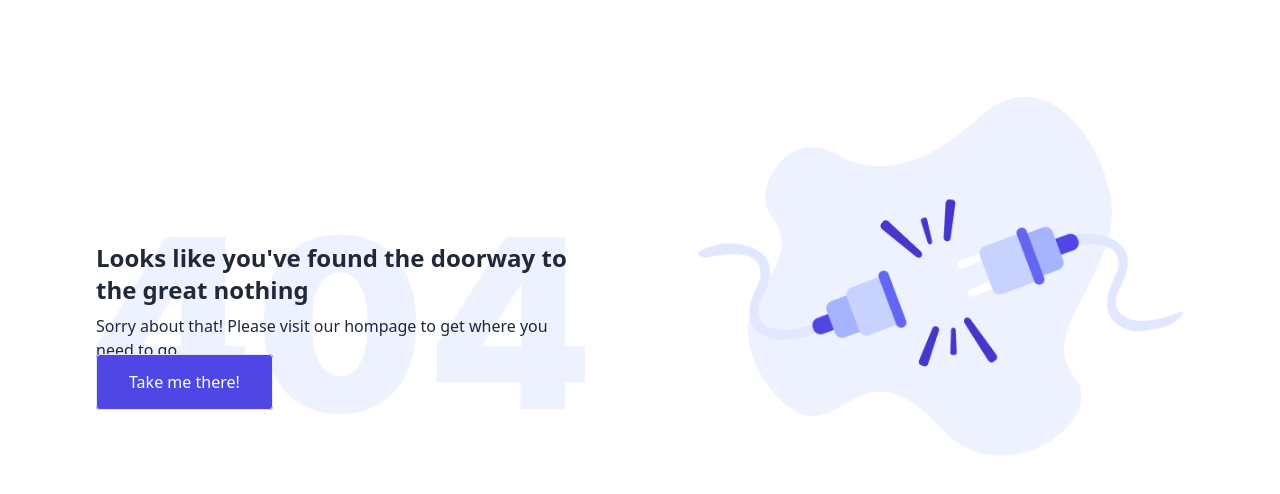
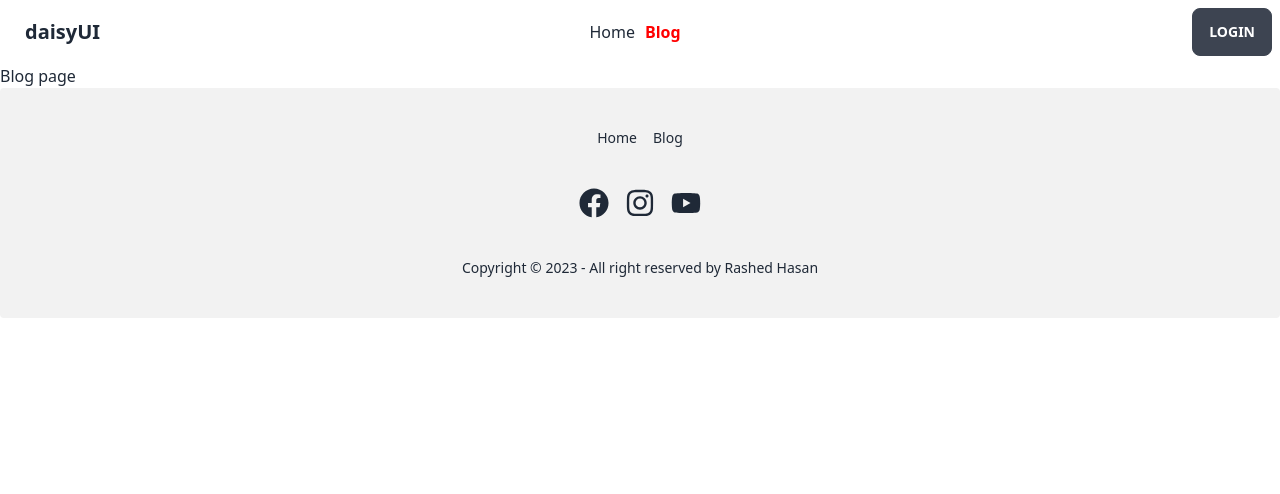
Before and after one commit to Rashed967/chef-recipe-hunter-client-side, a React (Vite) app: page /blog in a window 1280 px wide. Shown: the top 494 px of the page. Built offline with nearby package versions, Linux system fonts and the light colour scheme; no server answers.

Commit message:
privet route added

```diff
--- /dev/null
+++ b/src/pages/Blog/Blog.jsx
@@ -0,0 +1,14 @@
+import React from 'react';
+import NavBar from '../../shared/NavBar/NavBar';
+import Footer from '../../shared/Footer/Footer';
+
+const Blog = () => {
+    return (
+        <div className='container mx-auto'>
+            <h1>Blog page</h1>
+
+        </div>
+    );
+};
+
+export default Blog;
--- a/src/pages/Login/Login.jsx
+++ b/src/pages/Login/Login.jsx
@@ -1,6 +1,6 @@
 import React, { useContext } from 'react';
 import { FaExpeditedssl, FaGithub, FaGoogle } from 'react-icons/fa';
-import { Link } from 'react-router-dom';
+import { Link, useLocation, useNavigate } from 'react-router-dom';
 import { AuthContext } from '../../providers/AuthProvider/AuthProvider';
 import { getAuth, signInWithPopup, GoogleAuthProvider } from "firebase/auth";
 
@@ -9,6 +9,10 @@ const auth = getAuth();
 
 const Login = () => {
   const {signInUser, googelSignIn, gitHubSignIn} = useContext(AuthContext)
+
+  const location = useLocation()
+  const from = location?.state?.from?.pathname || "/";
+
 
   const handleSignIn = (event) => {
     event.preventDefault()
@@ -57,7 +61,7 @@ const Login = () => {
 
 
         <div className="form-control mt-6">
-          <button className="btn btn-primary">Login</button>
+          <Link to={from} className="btn btn-primary">Login</Link>
         </div>
         <p>New to this website? <Link to="/register">Register Now</Link></p>
         <div>
--- /dev/null
+++ b/src/routes/PrivetRoute/PrivetRoute.jsx
@@ -0,0 +1,21 @@
+import React, { useContext } from 'react';
+import { AuthContext } from '../../providers/AuthProvider/AuthProvider';
+import { Navigate, useLocation, useNavigate } from 'react-router-dom';
+import { MagnifyingGlass } from 'react-loader-spinner';
+
+const PrivetRoute = ({children}) => {
+    const {user, loading} = useContext(AuthContext)
+    // const navigate = useNavigate()
+    const location = useLocation()
+
+    if(loading){
+        return
+    }
+
+    if(user) {
+        return children
+    }
+    return <Navigate state={{from : location}}  to="/login" replace></Navigate>
+};
+
+export default PrivetRoute;
--- /dev/null
+++ b/src/shared/ActiveLink/ActiveLink.css
@@ -0,0 +1,5 @@
+.active{
+    color: red;
+    font-weight: 600;
+    margin: 0 10px;
+}
--- /dev/null
+++ b/src/shared/ActiveLink/ActiveLink.jsx
@@ -0,0 +1,18 @@
+import React from 'react';
+import { NavLink } from "react-router-dom";
+import './ActiveLink.css'
+
+const ActiveLink = ({to, children}) => {
+    return (
+        <NavLink
+  to={to}
+  className={({ isActive }) =>
+   isActive ? "active" : ""
+  }
+>
+  {children}
+</NavLink>
+    );
+};
+
+export default ActiveLink;
--- a/src/shared/NavBar/NavBar.jsx
+++ b/src/shared/NavBar/NavBar.jsx
@@ -2,6 +2,7 @@ import React, { useContext, useState } from 'react';
 import { Link } from 'react-router-dom';
 import { FaRegUser } from 'react-icons/fa';
 import { AuthContext } from '../../providers/AuthProvider/AuthProvider';
+import ActiveLink from '../ActiveLink/ActiveLink';
 
 
 const NavBar = () => {
@@ -14,9 +15,9 @@ const NavBar = () => {
     <h3 className="btn btn-ghost normal-case text-xl">daisyUI</h3>
   </div>
   <div className="navbar-center hidden lg:flex">
-    <ul className="menu menu-horizontal px-1">
-      <Link to="/" className='mx-3'>Home</Link>
-      <Link>Blog</Link>
+    <ul className="menu menu-horizontal px-3">
+      <ActiveLink to="/" className='mx-3'>Home</ActiveLink>
+      <ActiveLink to="/blog" className='ms-2'>Blog</ActiveLink>
     </ul>
   </div>
   <div className="navbar-end">
```
Also changed, not shown: src/routes/Route/Route.jsx (+9 -2 lines).
